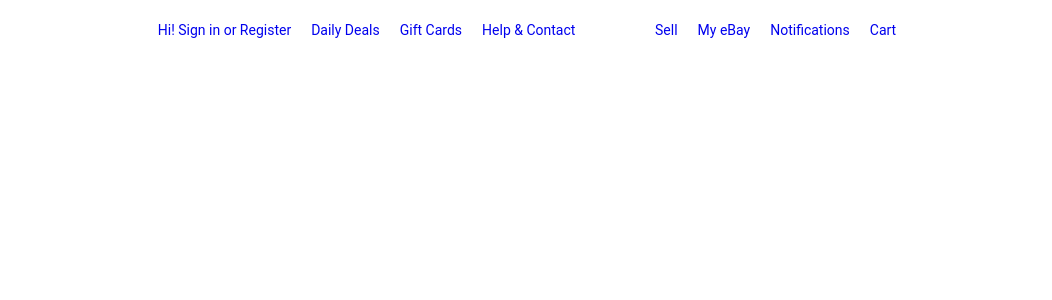
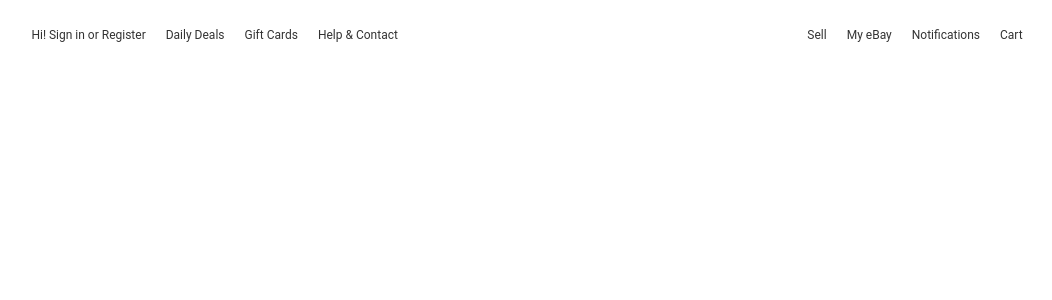
Before and after one commit to seabay-sdc/shopping-cart, a React app: page / in a window 1280 px wide. Shown: the top 300 px of the page, without its empty margins (113-1165 px from the left). Built offline with nearby package versions, Linux system fonts and the light colour scheme; the HTML template or start-up script is replaced by a standard one.

Commit message:
Reposition cart

```diff
--- a/client/src/styles/main.css
+++ b/client/src/styles/main.css
@@ -1,13 +1,20 @@
+:root {
+  --main-color: #333333;
+  --hover-color: #0654ba;
+  --light-text: #ABB0BE;
+}
+
 * {
   font-family: 'Roboto', sans-serif;
 }
 
 nav {
-  font-size: 14px;
   padding: 0px 0 10px 0;
 }
 
 a {
+  color: #333333;
+  cursor: pointer;
   text-decoration: none;
 }
 
@@ -15,9 +22,14 @@ a:visited {
   text-decoration: none;
 }
 
+a:hover {
+  color: var(--hover-color);
+}
+
 .container {
+  height: 50px;
   margin: auto;
-  width: 60%;
+  width: 80%;
 }
 
 .navbar-left {
@@ -34,6 +46,7 @@ nav ul {
 
 nav ul li {
   display: inline;
+  font-size: 12px;
   padding-left: 10px;
   padding-right: 10px;
   text-decoration: none;
@@ -50,7 +63,7 @@ nav ul li a {
   float: right;
   padding: 15px;
   position: relative;
-  width: 300px;
+  width: 250px;
 }
 
 .shopping-cart-header {
@@ -59,7 +72,9 @@ nav ul li a {
 }
 
 .shopping-cart-total {
+  color: var(--main-color);
   float: right;
+  font-size: 18px;
 }
 
 .shopping-cart-items {
@@ -77,22 +92,17 @@ nav ul li a {
 }
 
 .item-picture {
-  width: 80px;
+  width: 50px;
 }
 
 .item-name {
   display: block;
-  padding-top: 10px;
+  padding: 5px 0 10px 0;
   font-size: 16px;
 }
 
 .item-price {
-  /* color: $main-color; */
-  margin-right: 8px;
-}
-
-.item-quantity {
-  /* color: $light-text; */
+  color: var(main-color);
 }
 
 .button {
--- a/package.json
+++ b/package.json
@@ -6,7 +6,7 @@
   "scripts": {
     "restart": "pm2 startOrRestart ecosystem.config.js",
     "deploy": "pm2 deploy ecosystem.config.js production",
-    "react-dev": "webpack -d --watch",
+    "react-dev": "webpack --config ./webpack.config.js -w",
     "server-dev": "nodemon server/server.js"
   },
   "repository": {
```
